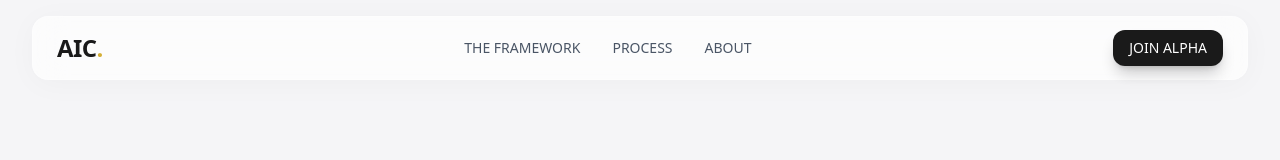
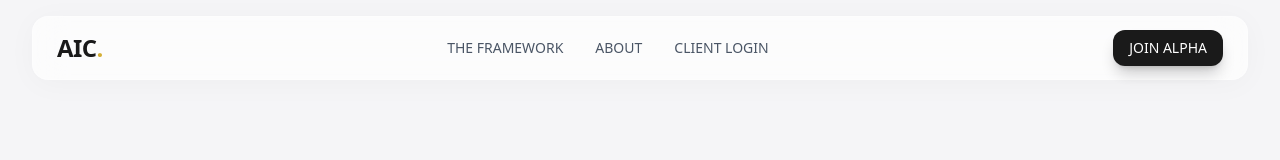
Before and after one commit to z-wilken/aic-platform, a Next.js app in the folder apps/web/: page /assessment in a window 1280 px wide. Shown: the top 160 px of the page. Built offline with nearby package versions, Linux system fonts and the light colour scheme.

Commit message:
chore: connect ecosystem pieces (concurrent launch + cross-linking)

```diff
--- a/apps/web/app/components/Navbar.tsx
+++ b/apps/web/app/components/Navbar.tsx
@@ -13,12 +13,13 @@ export default function Navbar() {
           <Link href="#framework" className="font-mono text-sm font-medium text-gray-600 hover:text-aic-black transition-colors">
             THE FRAMEWORK
           </Link>
-          <Link href="#process" className="font-mono text-sm font-medium text-gray-600 hover:text-aic-black transition-colors">
-            PROCESS
-          </Link>
           <Link href="#about" className="font-mono text-sm font-medium text-gray-600 hover:text-aic-black transition-colors">
             ABOUT
           </Link>
+          {/* External Link to Dashboard */}
+          <a href="http://localhost:3001/login" className="font-mono text-sm font-medium text-gray-600 hover:text-aic-black transition-colors">
+            CLIENT LOGIN
+          </a>
         </div>
         <div className="flex items-center">
           <Link
```
Also changed, not shown: package.json (+9 -15 lines).
